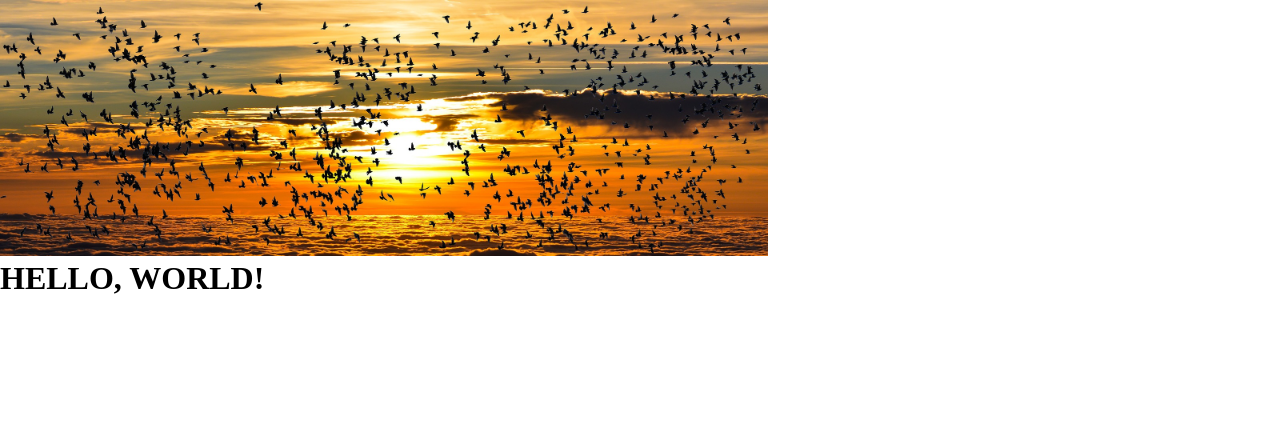
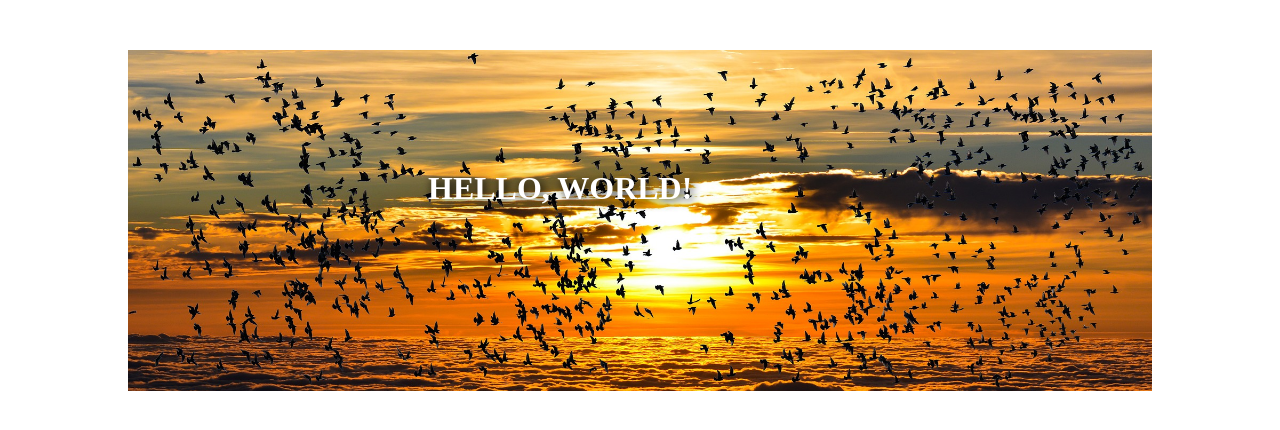
Before and after one commit to navarrorafa/position-rafael-gabriel, a plain HTML site: page index.html in a window 1280 px wide. Drawn offline with Linux system fonts and the light colour scheme.

Commit message:
resolucion rafael

```diff
--- a/css/main.css
+++ b/css/main.css
@@ -4,13 +4,21 @@
     display: 0;
     box-sizing: border-box;
 }
-
-#image {
+img {
     width: 100%;
+}
+#navImg {
+    width: 80%;
+    margin: 50px auto 0 auto;
+    position: relative
 
 }
 
-img {
-    width: 60%;
-    margin: 0 auto;
+#navImg h1 {
+    color: white;
+    text-shadow: 2px 2px 10px black;
+    position: absolute;
+    top: 120px;
+    left: 300px;
+
 }
--- a/index.html
+++ b/index.html
@@ -9,8 +9,8 @@
 </head>
 
 <body>
-    <div id="image">
-        <img src="assets/7.jpg" alt="puesta de sol con pajaro">
+    <div id="navImg">
+        <div><img src="assets/7.jpg" alt="puesta de sol con pajaro"></div>
         <h1>HELLO, WORLD!</h1>
     </div>
 
```
Also changed, not shown: 1 other file.
